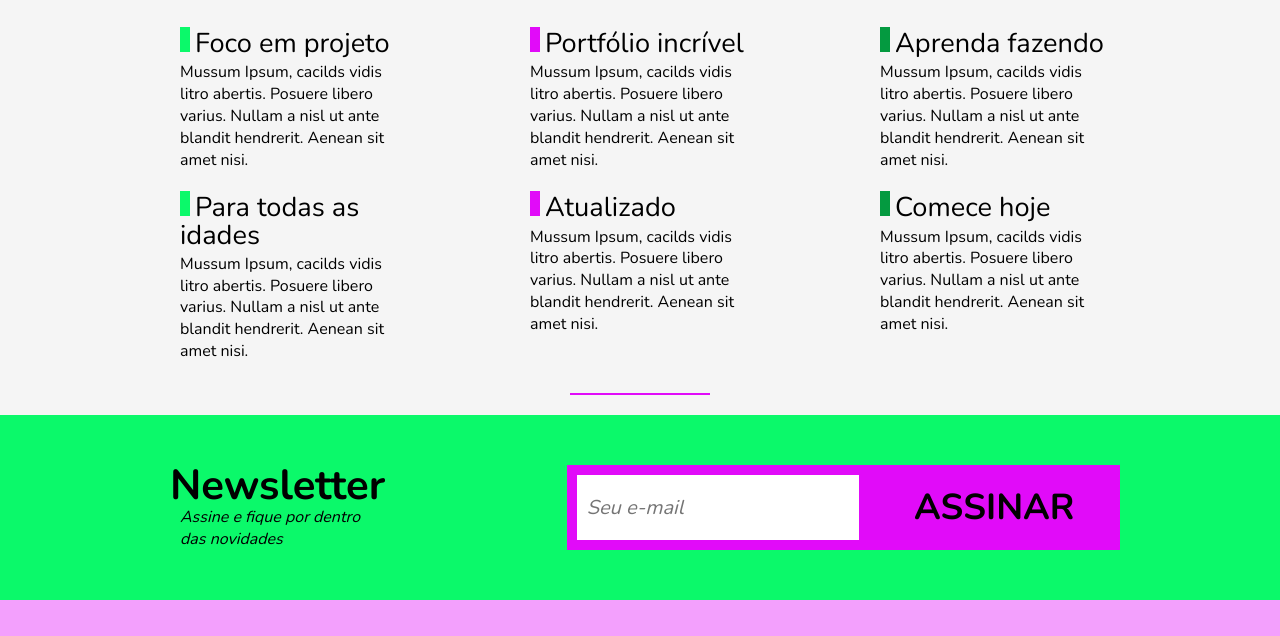
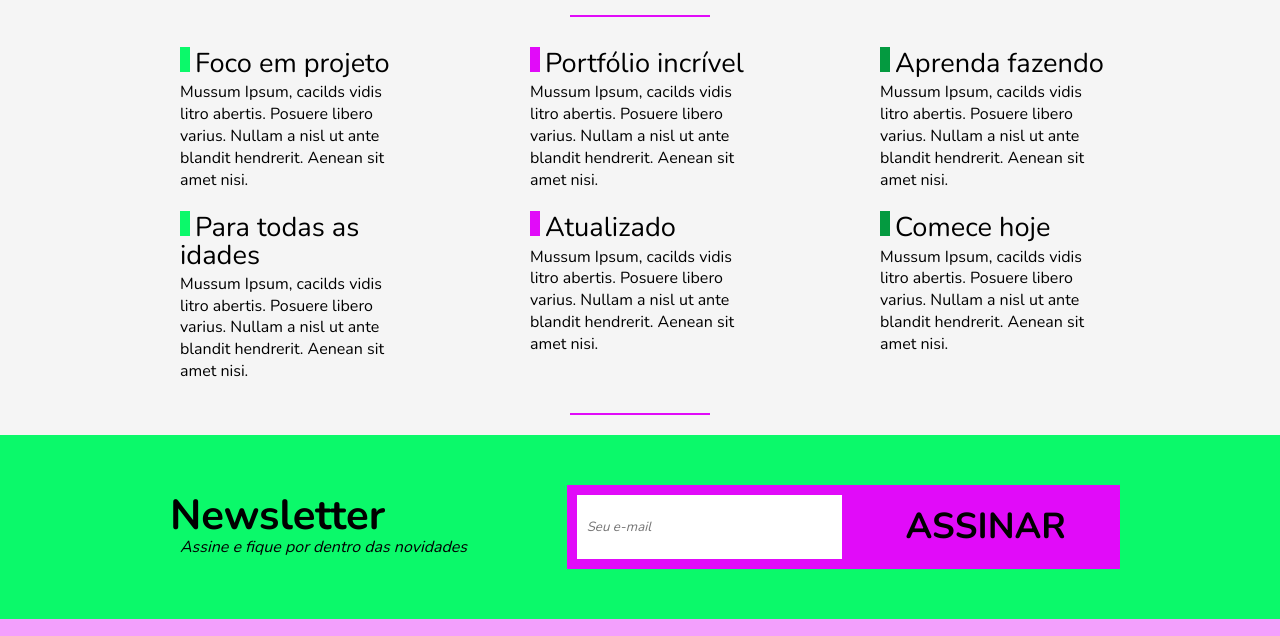
Before and after one commit to eullergomes/frontBox, a plain HTML site: page index.html in a window 1280 px wide. Shown: the part 1799-2435 px from the top of the page. Drawn offline with nearby package versions, Linux system fonts and the light colour scheme.

Commit message:
completo

```diff
--- a/css/style.css
+++ b/css/style.css
@@ -43,6 +43,7 @@ a, a:hover a:active, a:link, a:visited{
     max-width: 960px;
     margin: 0 auto;
     flex-wrap: wrap;
+    padding: 10px 0;
 }
 
 .logo{
@@ -319,9 +320,8 @@ img{
     flex-wrap: wrap;
 }
 
-/*grow, shrink, basis*/
 .newsletter-info{
-    padding-left: 10px;
+    padding: 10px;
     flex: 1 1 260px;
 }
 
@@ -337,25 +337,25 @@ img{
 .newsletter-form{
     flex: 2 1 260px;
     display: flex;
-
+    flex-wrap: wrap;
 }
 
-.newsletter-form-input{
+.newsletter-input{
     flex: 3 1 260px;
-    font-size: 1.25rem;
+    font: 1.25rem;
     width: 325px;
     color: black;
     font-style: italic;
     font-family: var(--ff-primary);
     border: 10px solid var(--clr-pink-dark);
+    padding: 10px;
     margin: 0;
-    padding: 10px;
     border-radius: 0px;
 }
 
-.newsletter-form-submit{
+.newsletter-submit{
     flex: 1 1 260px;
-    width: 190px;
+    width: 192px;
     font-family: var(--ff-primary);
     font-size: 2.25rem;
     font-weight: bold;
@@ -365,7 +365,6 @@ img{
     cursor: pointer;
     border: none;
     padding: 15px;
-
 }
 
 
--- a/index.html
+++ b/index.html
@@ -1,5 +1,5 @@
 <!DOCTYPE html>
-<html lang="en">
+<html lang="pt-br">
 <head>
     <meta charset="UTF-8">
     <meta http-equiv="X-UA-Compatible" content="IE=edge">
@@ -13,6 +13,7 @@
     <link href="https://fonts.googleapis.com/css2?family=Nunito:wght@400;700&display=swap" rel="stylesheet">
     <!--CSS-->
     <link rel="stylesheet" href="/css/style.css">
+    <link rel="fronbox icon" href="/img/icon.png" type="image/x-icon">
     <title>FrontBox</title>
 </head>
 <body>
@@ -163,17 +164,20 @@
 
     <hr>
 
-    <section class="newsletter" id="contato">
+    <section class="newsletter">
         <div class="newsletter-container">
             <div class="newsletter-info">
                 <h2 class="newsletter-title">Newsletter</h2>
-                <p class="newsletter-desc">Assine e fique por dentro <br> das novidades</p>
+                <p class="newsletter-desc">Assine e fique por dentro das novidades</p>
             </div> <!--newsletter-info-->
             <form action="" class="newsletter-form">
-                <input type="email" placeholder="Seu e-mail" class="newsletter-form-input">
-                <button type="submit" class="newsletter-form-submit">Assinar</button>
-            </form>
-        </div> <!--newsletter-container-->
+                <input type="text" placeholder="Seu e-mail" class="newsletter-input">
+                <button type="submit" class="newsletter-submit">Assinar</button>
+            </form> <!--newsletter-form-->
+        </div><!--newsletter-container-->
+    </section> <!--newsletter-->
+
+
     </section> <!--newsletter-->
 
     <footer class="footer">
```
Also changed, not shown: img/icon.png (added).
